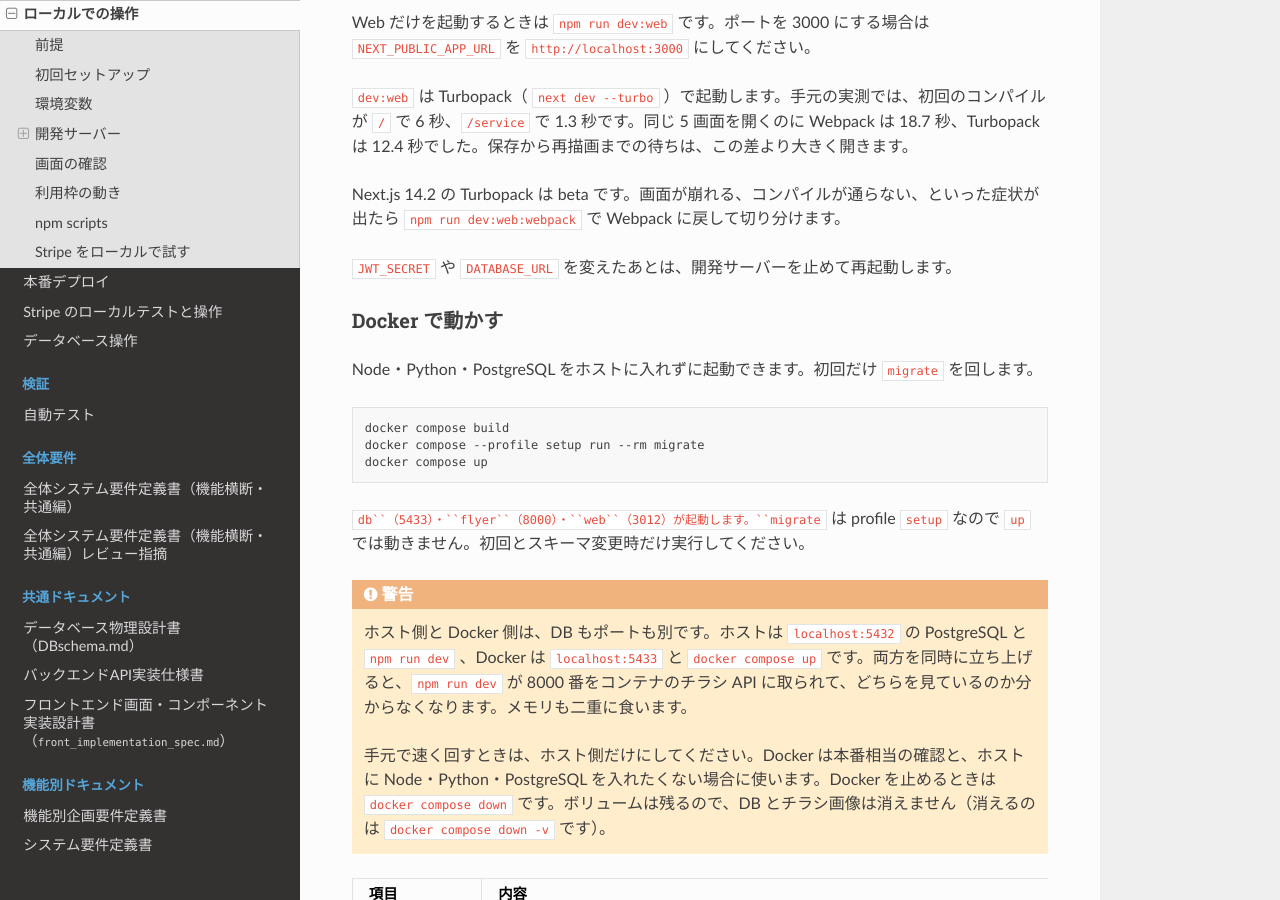
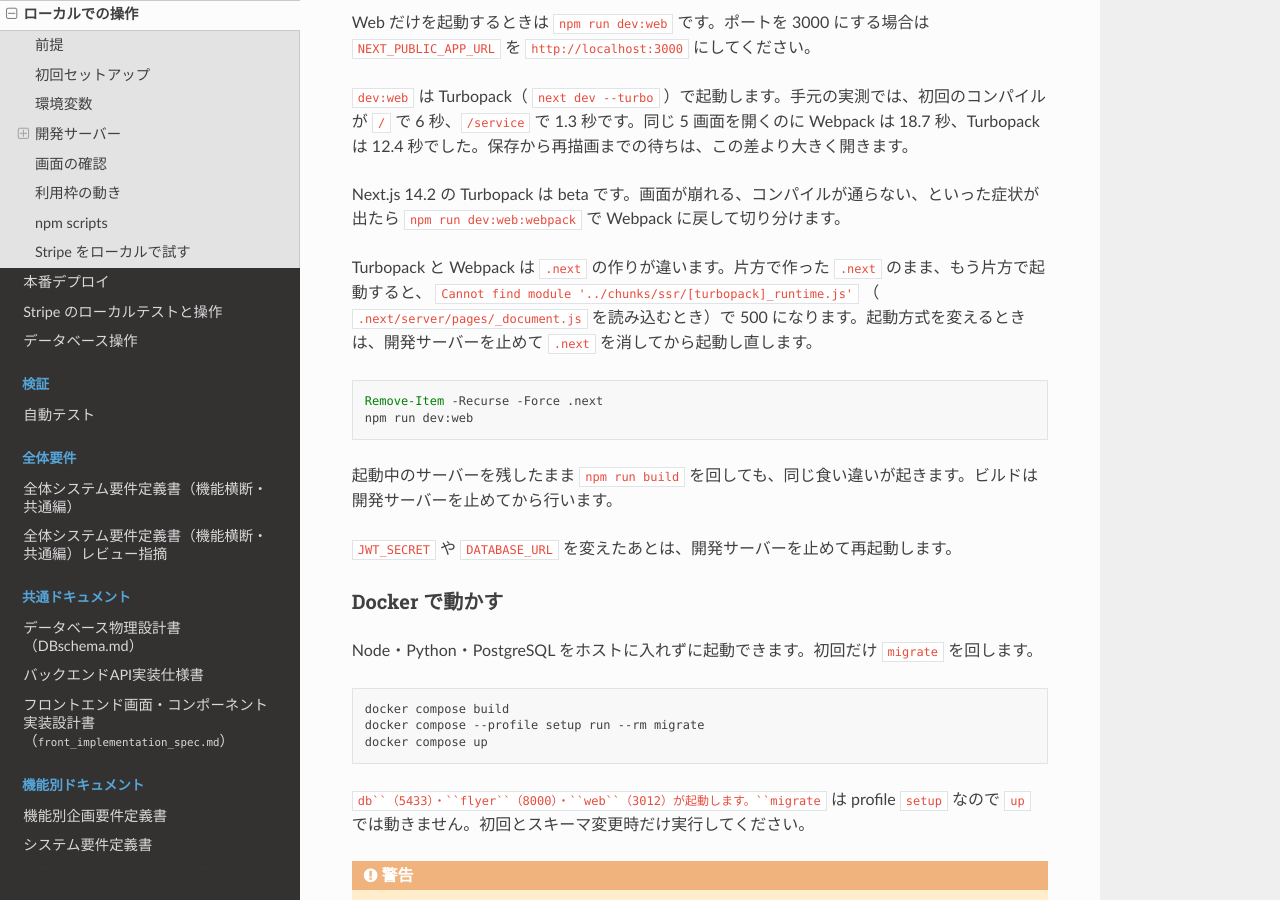
Before and after one commit to HirofumiSato/EventKreater, a Sphinx documentation site: the page built from docs/local.rst, in a window 1280 px wide and 900 px high, scrolled down 2932 px. Built offline with Sphinx 7.4.7 and the Read the Docs theme 3.1.0, drawn with Linux system fonts in a browser that asks for light colours.

Commit message:
開発サーバーの起動方式を変えたときの 500 を docs に残す
Turbopack と Webpack で .next の作りが違うため、片方で作った .next のまま起動すると _document.js の読み込みで 500 になる。開発サーバーを止めて .next を消してから起動し直す手順を local.rst に書く。

Co-authored-by: Cursor <cursoragent@cursor.com>

```diff
--- a/docs/local.rst
+++ b/docs/local.rst
@@ -133,6 +133,17 @@ Web だけを起動するときは ``npm run dev:web`` です。ポートを 300
 ``dev:web`` は Turbopack（ ``next dev --turbo`` ）で起動します。手元の実測では、初回のコンパイルが ``/`` で 6 秒、``/service`` で 1.3 秒です。同じ 5 画面を開くのに Webpack は 18.7 秒、Turbopack は 12.4 秒でした。保存から再描画までの待ちは、この差より大きく開きます。
 
 Next.js 14.2 の Turbopack は beta です。画面が崩れる、コンパイルが通らない、といった症状が出たら ``npm run dev:web:webpack`` で Webpack に戻して切り分けます。
+
+Turbopack と Webpack は ``.next`` の作りが違います。片方で作った ``.next`` のまま、もう片方で起動すると、
+``Cannot find module '../chunks/ssr/[turbopack]_runtime.js'`` （ ``.next/server/pages/_document.js`` を読み込むとき）で
+500 になります。起動方式を変えるときは、開発サーバーを止めて ``.next`` を消してから起動し直します。
+
+.. code-block:: powershell
+
+   Remove-Item -Recurse -Force .next
+   npm run dev:web
+
+起動中のサーバーを残したまま ``npm run build`` を回しても、同じ食い違いが起きます。ビルドは開発サーバーを止めてから行います。
 
 ``JWT_SECRET`` や ``DATABASE_URL`` を変えたあとは、開発サーバーを止めて再起動します。
 
```
Also changed, not shown: docs/doc-index.json.
